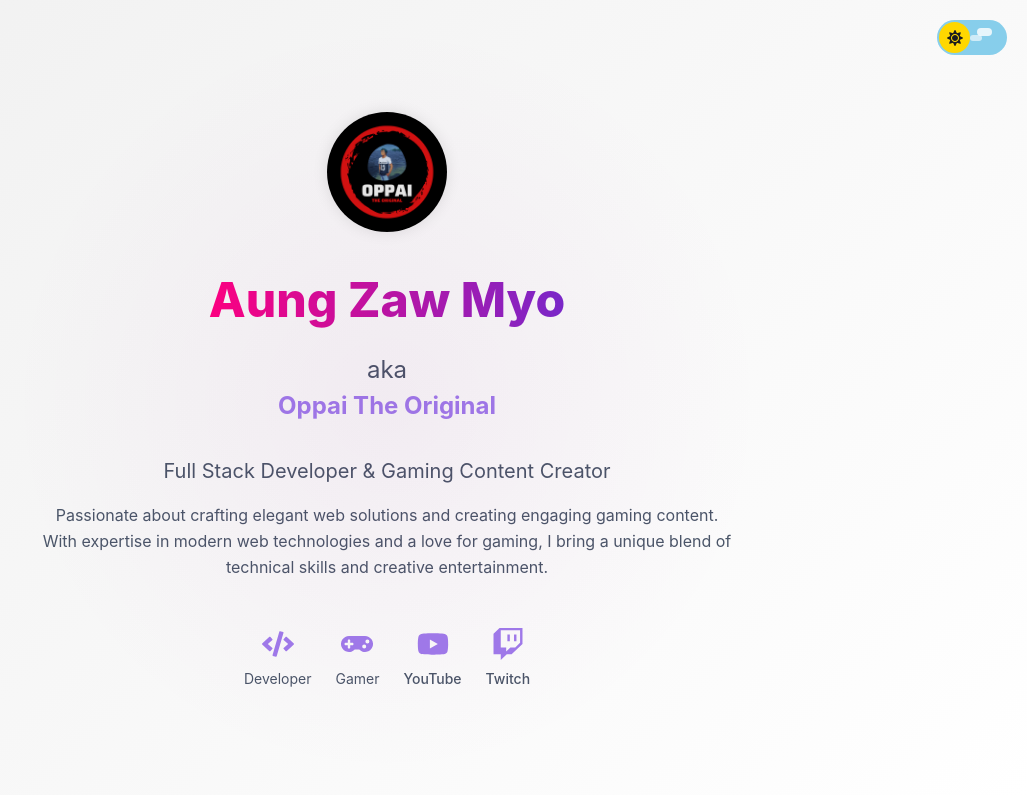
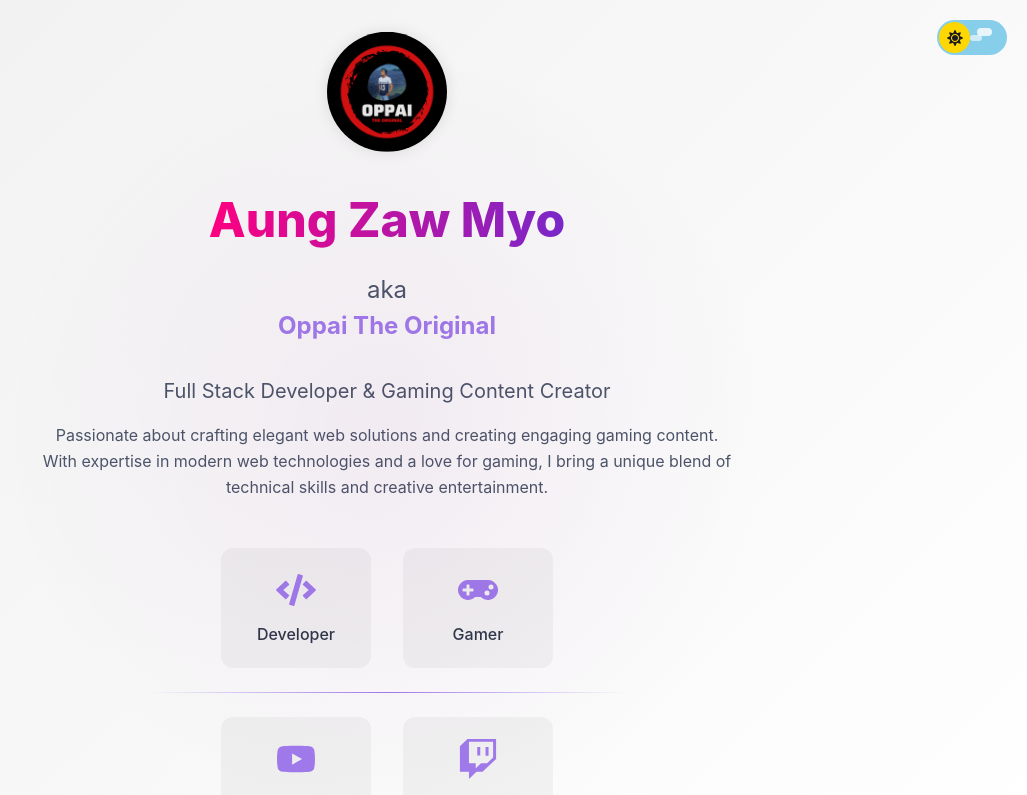
Before and after one commit to AungZawMyo97/new_portfolio, a React (Vite) app: page / in a window 1280 px wide. Shown: the top 795 px of the page, without its empty margins (253-1280 px from the left). Built offline with nearby package versions, Linux system fonts and the light colour scheme.

Commit message:
separeate the pos and links

```diff
--- a/src/components/Hero.jsx
+++ b/src/components/Hero.jsx
@@ -31,7 +31,7 @@ const Hero = () => {
       color={colorMode === 'dark' ? 'white' : 'gray.800'}
       overflow="hidden"
     >
-      <Container maxW="container.lg" px={4} textAlign="center">
+      <Container maxW="container.lg" px={4} py={8} textAlign="center">
         <VStack spacing={8} align="center" textAlign="center">
           <motion.div
             initial={{ scale: 0, rotate: -180 }}
@@ -108,21 +108,64 @@ const Hero = () => {
             </Text>
           </motion.div>
 
-          <HStack spacing={6} pt={4}>
+          <Box width="100%" maxW="600px" pt={4}>
+            <HStack spacing={8} justify="center" mb={6}>
               {[
                 { icon: FaCode, label: "Developer", delay: 0.6 },
-              { icon: FaGamepad, label: "Gamer", delay: 0.7 },
+                { icon: FaGamepad, label: "Gamer", delay: 0.7 }
+              ].map((item, index) => (
+                <motion.div
+                  key={index}
+                  initial={{ y: 20, opacity: 0 }}
+                  animate={{ y: 0, opacity: 1 }}
+                  transition={{ delay: item.delay, duration: 0.5 }}
+                >
+                  <VStack
+                    spacing={3}
+                    p={4}
+                    borderRadius="xl"
+                    bg={colorMode === 'dark' ? 'whiteAlpha.50' : 'blackAlpha.50'}
+                    _hover={{
+                      transform: "translateY(-5px)",
+                      bg: colorMode === 'dark' ? 'whiteAlpha.100' : 'blackAlpha.100',
+                      transition: "all 0.3s ease"
+                    }}
+                    width="150px"
+                    height="120px"
+                    justifyContent="center"
+                  >
+                    <Icon as={item.icon} w={10} h={10} color="purple.400" />
+                    <Text fontSize="md" fontWeight="medium" color={colorMode === 'dark' ? 'gray.300' : 'gray.700'}>
+                      {item.label}
+                    </Text>
+                  </VStack>
+                </motion.div>
+              ))}
+            </HStack>
+
+            <Box
+              height="1px"
+              width="80%"
+              mx="auto"
+              mb={6}
+              bgGradient="linear(to-r, transparent, purple.400, transparent)"
+            />
+
+            <HStack spacing={8} justify="center">
+              {[
                 {
                   icon: FaYoutube,
                   label: "YouTube",
                   delay: 0.8,
-                link: "https://www.youtube.com/@original_oppai"
+                  link: "https://www.youtube.com/@original_oppai",
+                  hoverColor: "red.400"
                 },
                 {
                   icon: FaTwitch,
                   label: "Twitch",
                   delay: 0.9,
-                link: "https://www.twitch.tv/oppaitheoriginal"
+                  link: "https://www.twitch.tv/oppaitheoriginal",
+                  hoverColor: "purple.500"
                 }
               ].map((item, index) => (
                 <motion.div
@@ -132,24 +175,36 @@ const Hero = () => {
                   transition={{ delay: item.delay, duration: 0.5 }}
                 >
                   <VStack
-                  as={item.link ? "a" : "div"}
+                    as="a"
                     href={item.link}
-                  target={item.link ? "_blank" : undefined}
-                  spacing={2}
-                  cursor={item.link ? "pointer" : "default"}
+                    target="_blank"
+                    spacing={3}
+                    p={4}
+                    borderRadius="xl"
+                    bg={colorMode === 'dark' ? 'whiteAlpha.50' : 'blackAlpha.50'}
                     _hover={{
-                    transform: "translateY(-5px)",
-                    transition: "transform 0.3s ease"
+                      transform: "translateY(-5px) scale(1.05)",
+                      bg: colorMode === 'dark' ? 'whiteAlpha.100' : 'blackAlpha.100',
+                      transition: "all 0.3s ease",
+                      '& svg': { color: item.hoverColor }
                     }}
+                    width="150px"
+                    height="120px"
+                    justifyContent="center"
                   >
-                  <Icon as={item.icon} w={8} h={8} color="purple.400" />
-                  <Text fontSize="sm" color={colorMode === 'dark' ? 'gray.400' : 'gray.600'}>
+                    <Icon as={item.icon} w={10} h={10} color="purple.400" transition="color 0.3s ease" />
+                    <Text
+                      fontSize="md"
+                      fontWeight="medium"
+                      color={colorMode === 'dark' ? 'gray.300' : 'gray.700'}
+                    >
                       {item.label}
                     </Text>
                   </VStack>
                 </motion.div>
               ))}
             </HStack>
+          </Box>
         </VStack>
       </Container>
     </Box>
```
Lines whose indentation alone changed are shown as unchanged.
